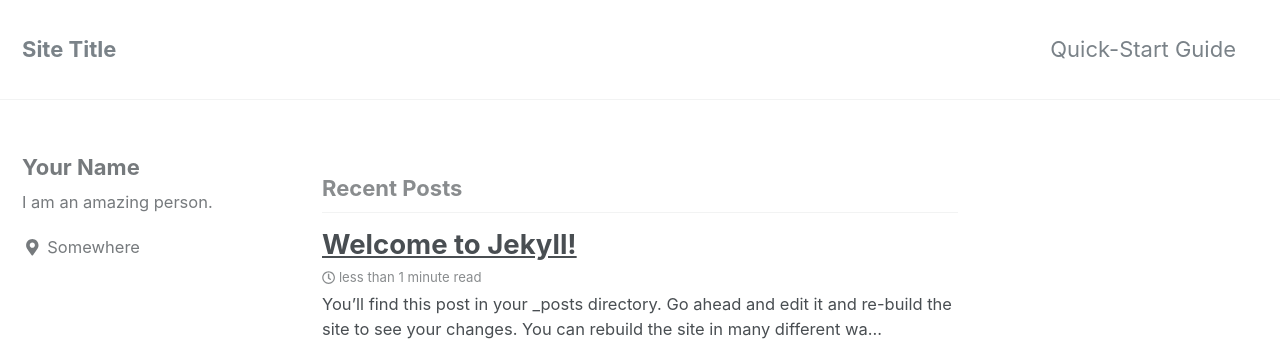
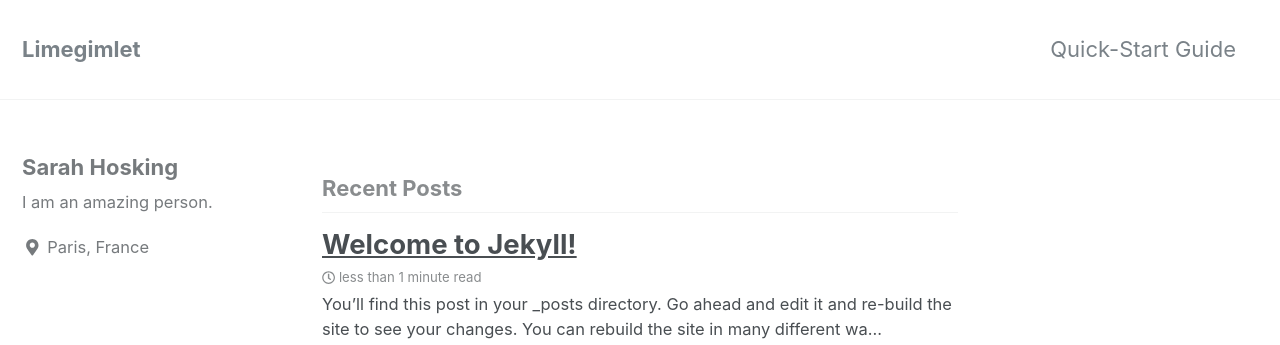
Before and after one commit to limegimlet/limegimlet.github.io, a Jekyll site: the page built from index.html, in a window 1280 px wide and 900 px high. Shown: the top 345 px of the window. Built offline with Jekyll 4.4.1, drawn with Linux system fonts in a browser that asks for light colours; nearby versions of some CDN libraries; the list of posts is cut into pages by our own code.

Commit message:
troubleshooting theme issues

```diff
--- a/Gemfile
+++ b/Gemfile
@@ -1,2 +1,3 @@
 source "https://rubygems.org"
-gemspec
+
+gem "github-pages", group: :jekyll_plugins
--- a/_config.yml
+++ b/_config.yml
@@ -16,13 +16,13 @@ minimal_mistakes_skin    : "default" # "air", "aqua", "contrast", "dark", "dirt"
 
 # Site Settings
 locale                   : "en-US"
-title                    : "Site Title"
+title                    : "Limegimlet"
 title_separator          : "-"
 name                     : "Your Name"
 description              : "An amazing website."
 url                      : "https://limegimlet.github.io"
-baseurl                  : "/blog"
-repository               : "limegimlet/blog"
+baseurl                  : #"/blog"
+repository               : "limegimlet/limegimlet.github.io"
 teaser                   : # path of fallback teaser image, e.g. "/assets/images/500x300.png"
 # breadcrumbs            : false # true, false (default)
 words_per_minute         : 200
@@ -75,7 +75,7 @@ naver_site_verification  :
 
 # Social Sharing
 twitter:
-  username               :
+  username               : "limegimlet"
 facebook:
   username               :
   app_id                 :
@@ -97,10 +97,10 @@ analytics:
 
 # Site Author
 author:
-  name             : "Your Name"
+  name             : "Sarah Hosking"
   avatar           : # path of avatar image, e.g. "/assets/images/bio-photo.jpg"
   bio              : "I am an amazing person."
-  location         : "Somewhere"
+  location         : "Paris, France"
   email            :
   uri              :
   home             : # null (default), "absolute or relative url to link to author home"
```
